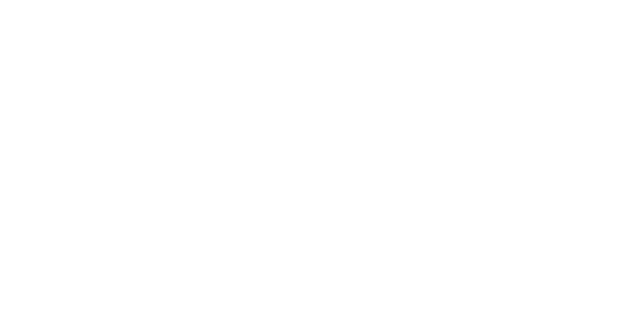
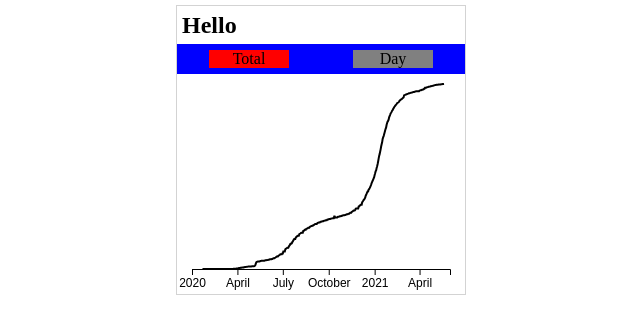
Before and after one commit to dailynexusdata/covidtracker, a website: page index.html in a window 1280 px wide. Shown: the whole page, without its empty margins (319-959 px from the left). Drawn offline with nearby package versions, Linux system fonts and the light colour scheme.

Commit message:
total plot

```diff
--- a/index.html
+++ b/index.html
@@ -6,14 +6,29 @@
         <meta http-equiv='X-UA-Compatible' content='IE=edge'>
         <meta name='viewport' content='width=device-width, initial-scale=1.0'>
         <link rel='stylesheet' href='plot/styles.css'>
-        <script src='plot/index.js'></script>
+        <script src="https://d3js.org/d3.v6.min.js"></script>
         <title>Covid Tracker</title>
     </head>
 
     <body style='width: 100%; display: flex; justify-content: center; margin: 0;'>
         <main style='display: flex; width: 700px'>
-            <svg id="covidTracker"></svg>
+            <div style="width: 100%; display: flex; justify-content: center; margin: 5px">
+                <!--  -->
+                <div id="plotarea">
+                    <h2>Hello</h2>
+                    <div id="controls">
+                        <p class="input" id="totalbutton">Total</p>
+                        <p class="input" id="daybutton">Day</p>
+                    </div>
+                    <svg id="totalTracker"></svg>
+                    <svg id="dailyTracker"></svg>
+                </div>
+                <!--  -->
+            </div>
         </main>
+        <script src='plot/index.js'></script>
+        <script src='plot/totalTracker.js'></script>
+        <script src='plot/dailyTracker.js'></script>
     </body>
 
 </html>
--- /dev/null
+++ b/plot/dailyTracker.js
@@ -0,0 +1,21 @@
+(async () => {
+  const data = await getData();
+
+  const svg = d3
+    .select("#totalTracker")
+    .attr("width", size.width)
+    .attr("height", size.height);
+
+  const dateRange = [data[0].date, data[data.length - 1].date];
+
+  const x = d3
+    .scaleTime()
+    .domain(dateRange)
+    .nice()
+    .range([margin.left, size.width - margin.right]);
+
+  const y = d3
+    .scaleLinear()
+    .domain([data[0].daily, data[data.length - 1].daily])
+    .range([size.height - margin.bottom, margin.top]);
+})();
--- a/plot/index.js
+++ b/plot/index.js
@@ -0,0 +1,35 @@
+const size = { width: 288, height: 220 };
+const margin = { left: 15, right: 15, top: 10, bottom: 25 };
+
+const getData = async () => {
+  return (await d3.json("plot/cases.json")).map(({ date, total, daily }) => {
+    const [mon, day, year] = date.split("/");
+
+    return {
+      date: new Date(year, mon - 1, day),
+      total,
+      daily,
+    };
+  });
+};
+
+const totalSelection = document.getElementById("totalbutton");
+const daySelection = document.getElementById("daybutton");
+const totalTracker = document.getElementById("totalTracker");
+const dailyTracker = document.getElementById("dailyTracker");
+
+totalSelection.addEventListener("click", () => {
+  totalSelection.classList.add("selected");
+  daySelection.classList.remove("selected");
+  totalTracker.classList.add("selectedPlot");
+  dailyTracker.classList.remove("selectedPlot");
+});
+daySelection.addEventListener("click", () => {
+  totalSelection.classList.remove("selected");
+  daySelection.classList.add("selected");
+  totalTracker.classList.remove("selectedPlot");
+  dailyTracker.classList.add("selectedPlot");
+});
+
+totalSelection.classList.add("selected");
+totalTracker.classList.add("selectedPlot");
--- a/plot/styles.css
+++ b/plot/styles.css
@@ -0,0 +1,47 @@
+#plotarea {
+  width: 288px;
+  height: 288px;
+  border: 1px solid #d3d3d3;
+}
+
+h2 {
+  margin: 6px 5px 5px 5px;
+}
+
+#controls {
+  height: 30px;
+  display: flex;
+  justify-content: space-around;
+  align-items: center;
+
+  background-color: blue;
+}
+
+.input {
+  margin: 0;
+  width: 80px;
+  background-color: grey;
+  text-align: center;
+  -webkit-touch-callout: none; /* iOS Safari */
+  -webkit-user-select: none; /* Safari */
+  -khtml-user-select: none; /* Konqueror HTML */
+  -moz-user-select: none; /* Old versions of Firefox */
+  -ms-user-select: none; /* Internet Explorer/Edge */
+  user-select: none;
+}
+
+.input:hover {
+  cursor: pointer;
+}
+
+.selected {
+  background-color: red;
+}
+
+.selectedPlot {
+  display: block;
+}
+
+svg {
+  display: none;
+}
--- /dev/null
+++ b/plot/totalTracker.js
@@ -0,0 +1,86 @@
+(async () => {
+  const data = await getData();
+
+  const svg = d3
+    .select("#totalTracker")
+    .attr("width", size.width)
+    .attr("height", size.height);
+
+  const dateRange = [data[0].date, data[data.length - 1].date];
+
+  const x = d3
+    .scaleTime()
+    .domain(dateRange)
+    .nice()
+    .range([margin.left, size.width - margin.right]);
+
+  const y = d3
+    .scaleLinear()
+    .domain([data[0].total, data[data.length - 1].total])
+    .range([size.height - margin.bottom, margin.top]);
+
+  svg
+    .append("g")
+    .attr("transform", `translate(0, ${size.height - margin.bottom})`)
+    .style("font-size", "12px")
+    .call(d3.axisBottom().scale(x).ticks(5));
+
+  const line = d3
+    .line()
+    .x((d) => x(d.date))
+    .y((d) => y(d.total));
+
+  svg
+    .append("g")
+    .attr("stroke", "black")
+    .attr("stroke-width", 2)
+    .attr("fill", "none")
+    .selectAll("myline")
+    .data([data])
+    .enter()
+    .append("path")
+    .attr("d", line);
+
+  svg.on("mouseenter", () => {
+    const hover = svg.append("g");
+    const line = hover
+      .append("line")
+      .style("stroke-dasharray", "3, 3")
+      .attr("stroke", "black");
+    const circ = hover
+      .append("circle")
+      .attr("r", 3)
+      .attr("stroke", "black")
+      .attr("display", "none");
+
+    svg.on("mousemove", (event) => {
+      const currDate = x.invert(d3.pointer(event)[0]);
+
+      if (currDate < dateRange[0] || currDate > dateRange[1]) {
+        return;
+      }
+
+      const val = data.reduce((past, curr) => {
+        return past.date.getTime() <= currDate.getTime() &&
+          currDate.getTime() <= curr.date.getTime()
+          ? past
+          : curr;
+      });
+
+      line
+        .attr("x1", x(currDate))
+        .attr("x2", x(currDate))
+        .attr("y1", margin.top)
+        .attr("y2", size.height - margin.bottom);
+
+      circ
+        .attr("cx", x(val.date))
+        .attr("cy", y(val.total))
+        .attr("display", "block");
+    });
+
+    svg.on("mouseleave", () => {
+      hover.remove();
+    });
+  });
+})();
```
